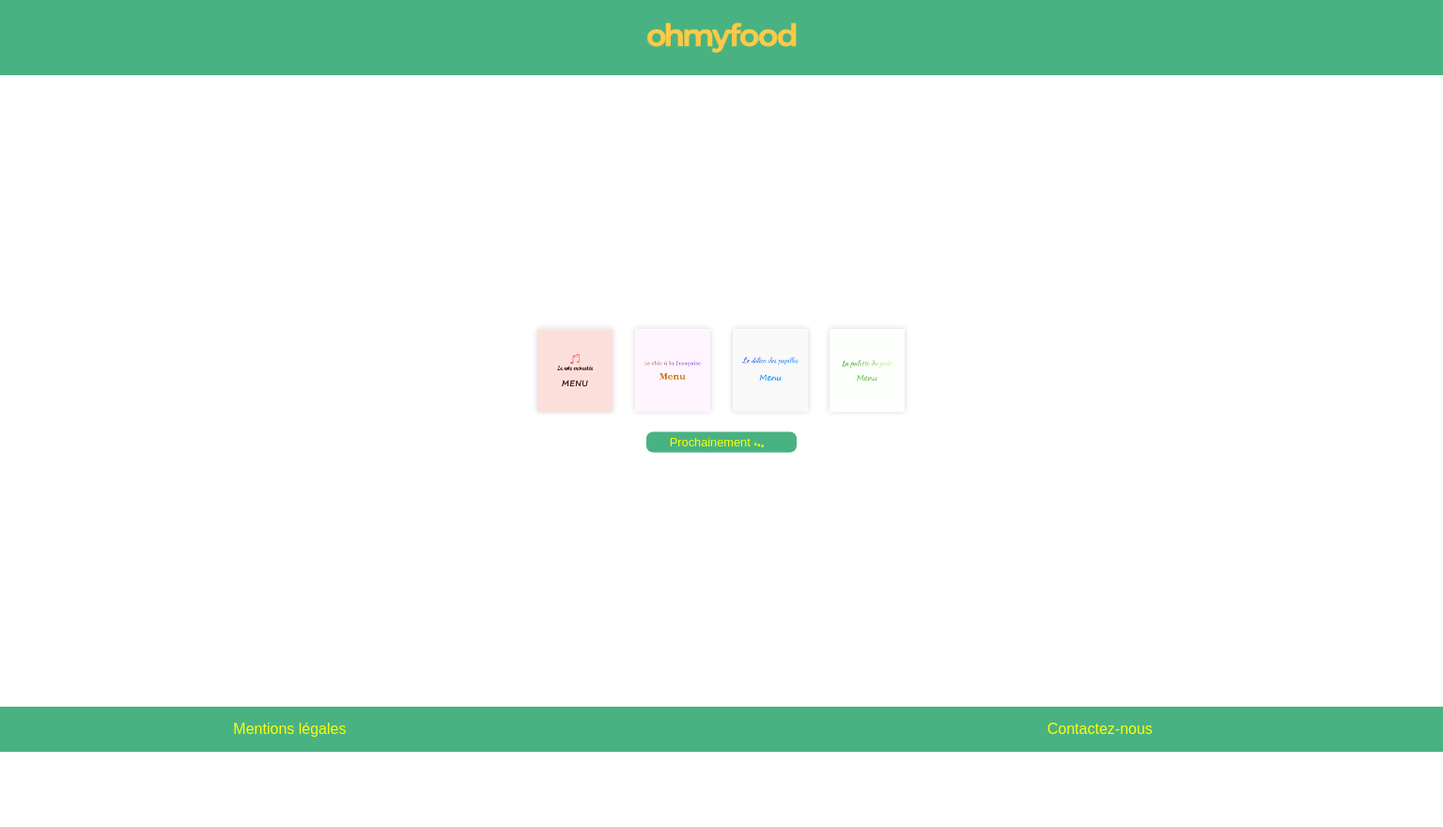
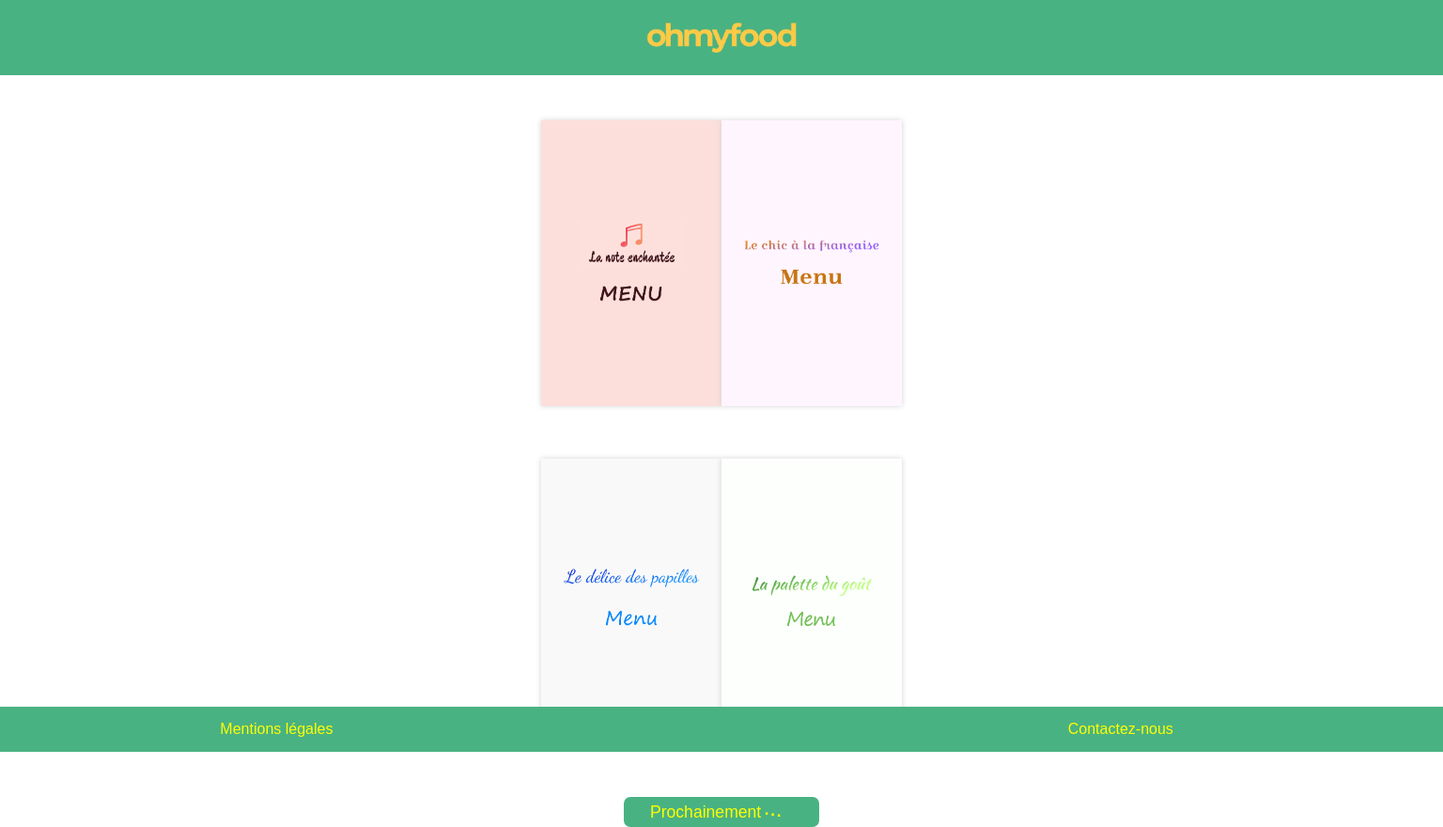
Before and after one commit to Mehdi-Hamida/OhMyFood, a plain HTML site: page index.html in a window 1536 px wide. Shown: the whole page at 94% size. Before the commit the page ends 800 px from the top, so only its background shows below. Drawn offline with Linux system fonts and the light colour scheme.

Commit message:
test index 2

```diff
--- a/style.css
+++ b/style.css
@@ -26,8 +26,6 @@ h1
     margin-top: 9.2rem;
     display: flex;
     flex-wrap: wrap;
-    /*justify-content: center
-    NE MARCHE PLUS !!*/
     justify-content: space-around;
     width: 35%;
     margin-left: auto;
@@ -98,28 +96,26 @@ h3
     font-weight: normal;
 }
 
+
 #mentions
 {
+    margin-left: -5rem;
     margin-top: auto;
     margin-bottom: auto;
     font-family: sans-serif;
 }
-
-/*LE MARGIN-RIGHT CI-DESSOUS EST NECESSAIRE POUR CENTRER "CONTACT" ET "MENTIONS LEGALES"*/
 #contact
 {
-    margin-right: -10rem;
+    margin-right: -6.5rem;
     margin-top: auto;
     margin-bottom: auto;
     font-family: sans-serif;
 }
-
 a
 {
     text-decoration: none;
     color: yellow
 }
-
 footer
 {
     height: 3rem;
@@ -224,9 +220,9 @@ footer
 {
     .box
     {
-        width: 27%;
-        margin-top: 52vh;
-        transform: translateY(-50%);
+        margin: auto;
+        margin-top: 8rem;
+        width: 25%;
     }
 
     h3
@@ -318,7 +314,7 @@ footer
 }
 
 /*POUR MOBILES*/
-@media (min-width: 321px) and (min-width: 569px) and (max-width: 750px)
+@media (min-width: 300px) and (max-width: 750px)
 {
     .box
     {
@@ -354,7 +350,7 @@ footer
         font-size: 1rem;
     }
 
-    #mentions
+    /*#mentions
     {
         margin-right: 4rem;
     }
@@ -363,7 +359,7 @@ footer
     {
         margin-left: -3.5rem;
         margin-right: 4rem;
-    }
+    }*/
 }
 
 /*POUR IPHONE X*/
@@ -400,10 +396,11 @@ footer
 }
 
 /*POUR IPHONE SE*/
-@media (min-width: 320px) and (max-width: 320px) and (min-width: 568px) and (max-width: 568px)
+@media (min-width: 319px) and (max-width: 321px)
+{
     .box
     {
-        width: 90%;
+        width: 80%;
         /*margin-bottom: auto;
         margin-top: /*35%*//*8rem;*/
         margin-top: 54vh;
@@ -415,8 +412,8 @@ footer
         display: flex;
         /*margin-top: -0.5rem;*/
         margin-top: auto;
-        width: 5rem;
-        height: 1.5rem;
+        width: 7rem;
+        height: 6.5rem;
         padding: 2rem 0;
         box-shadow: 0px 0px 6px lightgrey;
         background-size: 100%;
@@ -443,14 +440,9 @@ footer
         font-size: 0.1rem;
     }
 
-    #mentions
+    footer
     {
-        margin-left: -3rem;
-    }
-
-    #contact
-    {
-        margin-right: -4rem;
+        text-align: center;
     }
 }
 
```
Also changed, not shown: index.html (+1 -1 lines).
